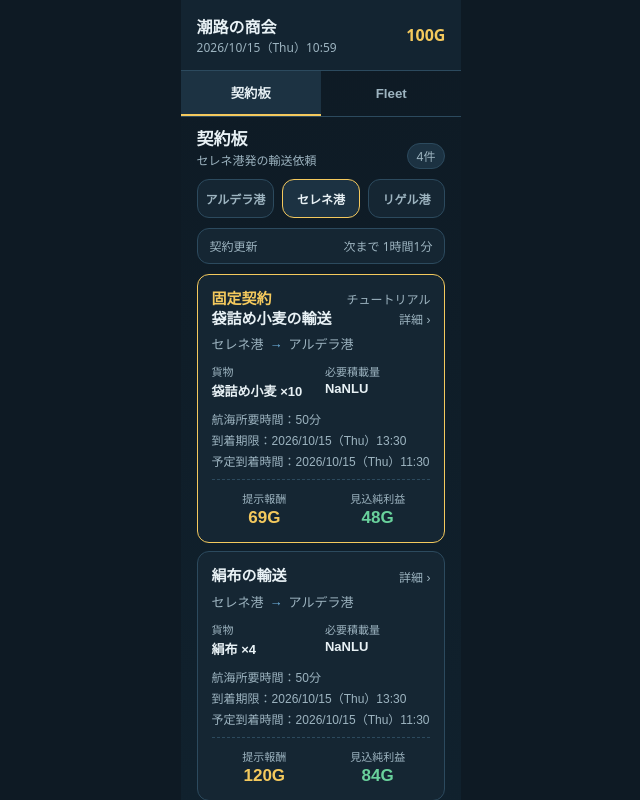
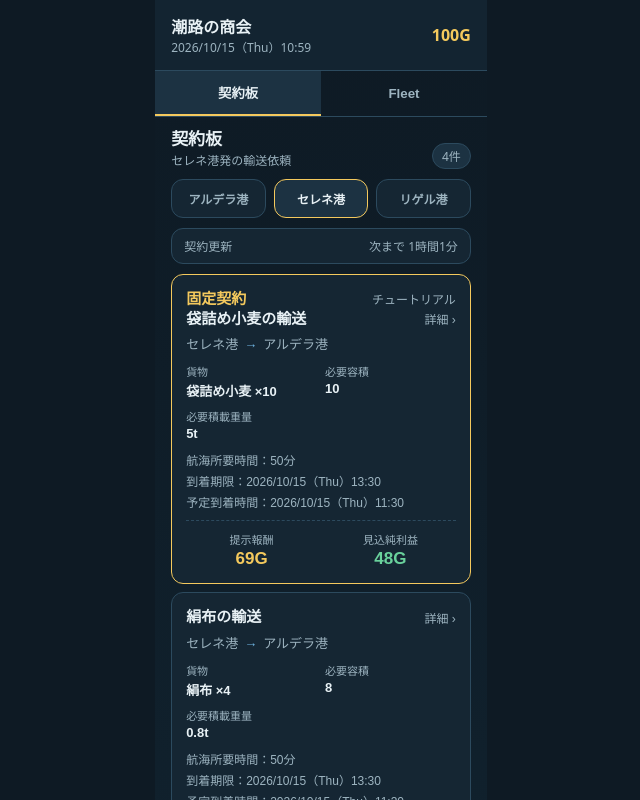
Before and after one commit to Shienori/shioji-no-shokai, a React (Vite) app in the folder shioji-no-shokai-mvp/: page / in a window 1280 px wide. Shown: the top 800 px of the page, without its empty margins (319-959 px from the left). Built offline with nearby package versions, Linux system fonts and the light colour scheme.

Commit message:
refactor: display cargo volume and weight across contract and fleet UI

```diff
--- a/shioji-no-shokai-mvp/src/components/contract/ContractCard.tsx
+++ b/shioji-no-shokai-mvp/src/components/contract/ContractCard.tsx
@@ -16,7 +16,8 @@ export function ContractCard({ contract, onSelect }: ContractCardProps) {
   const fromPort = getPortById(route.fromPortId);
   const toPort = getPortById(route.toPortId);
   const netProfit = Math.floor(contract.offeredReward * 0.7);
-  const requiredLoadUnits = cargo.loadUnitsPerUnit * contract.quantity;
+  const requiredCargoVolume = cargo.unitVolume * contract.quantity;
+  const requiredCargoWeight = cargo.weightPerUnit * contract.quantity;
   const realDeadlineMs = (contract.deadlineHours * 60 * 60 * 1000) / GAME_TIME_MULTIPLIER;
   const deadlineTime = floorTo30Minutes(Date.now() + realDeadlineMs);
   const estimatedArrivalTime = floorTo30Minutes(Date.now() + route.baseVoyageHours * 60 * 60 * 1000 / GAME_TIME_MULTIPLIER);
@@ -41,8 +42,12 @@ export function ContractCard({ contract, onSelect }: ContractCardProps) {
           <span className="contract-fact-value">{cargo.name} ×{contract.quantity}</span>
         </div>
         <div className="contract-fact">
-          <span className="contract-fact-label">必要積載量</span>
-          <span className="contract-fact-value">{requiredLoadUnits}LU</span>
+          <span className="contract-fact-label">必要容積</span>
+          <span className="contract-fact-value">{requiredCargoVolume}</span>
+        </div>
+        <div className="contract-fact">
+          <span className="contract-fact-label">必要積載重量</span>
+          <span className="contract-fact-value">{requiredCargoWeight}t</span>
         </div>
       </div>
       <p className="contract-deadline">航海所要時間：{voyageDurationLabel}</p>
--- a/shioji-no-shokai-mvp/src/components/contract/ContractDetailScreen.tsx
+++ b/shioji-no-shokai-mvp/src/components/contract/ContractDetailScreen.tsx
@@ -44,6 +44,8 @@ export function ContractDetailScreen({
   const deadlineLabel = formatDateTime(deadlineTime.getTime());
   const estimatedArrivalLabel = formatDateTime(estimatedArrivalTime.getTime());
   const voyageDurationLabel = formatDuration(route.baseVoyageHours * 60 * 60 * 1000 / GAME_TIME_MULTIPLIER);
+  const requiredCargoVolume = cargo.unitVolume * contract.quantity;
+  const requiredCargoWeight = cargo.weightPerUnit * contract.quantity;
   const canAccept = eligibleShips.length > 0;
 
   return (
@@ -58,6 +60,8 @@ export function ContractDetailScreen({
           <div className="kv"><span>貨物</span><span>{cargo.name} ×{contract.quantity}</span></div>
           <div className="kv"><span>航路</span><span>{fromPort.name} → {toPort.name}</span></div>
           <div className="kv"><span>距離</span><span>{route.distance}海里</span></div>
+          <div className="kv"><span>必要容積</span><span>{requiredCargoVolume}</span></div>
+          <div className="kv"><span>必要積載重量</span><span>{requiredCargoWeight}t</span></div>
           <div className="kv"><span>航海所要時間</span><span>{voyageDurationLabel}</span></div>
           <div className="kv"><span>予定到着時間</span><span>{estimatedArrivalLabel}</span></div>
           <div className="kv"><span>到着期限</span><span>{deadlineLabel}</span></div>
@@ -87,7 +91,7 @@ export function ContractDetailScreen({
                   >
                     <span className="ship-select-name">{ship.name}</span>
                     <span className="ship-select-meta">
-                      積載量 {ship.maxLoadUnits}LU／状態 {ship.status}
+                      容積 {ship.maxCargoVolume}／積載重量 {ship.maxCargoWeight}t／状態 {ship.status}
                     </span>
                   </button>
                 );
--- a/shioji-no-shokai-mvp/src/components/fleet/FleetPanel.tsx
+++ b/shioji-no-shokai-mvp/src/components/fleet/FleetPanel.tsx
@@ -72,7 +72,7 @@ export function FleetPanel({ ship, voyage, contract, progress, operationTime }:
         <div className="contract-card fleet-card">
           <div className="contract-card-heading">
             <h3>{ship.name}</h3>
-            <span className="contract-card-detail">積載 {contract ? contract.quantity : 0}/{ship.maxLoadUnits}LU</span>
+            <span className="contract-card-detail">容積 {ship.maxCargoVolume}／積載重量 {ship.maxCargoWeight}t</span>
           </div>
           <div className="progress-block">
             <div className="progress-heading">
--- a/shioji-no-shokai-mvp/src/components/fleet/ShipDetailModal.tsx
+++ b/shioji-no-shokai-mvp/src/components/fleet/ShipDetailModal.tsx
@@ -19,7 +19,8 @@ export function ShipDetailModal({ ship, open, onClose }: ShipDetailModalProps) {
         <div className="kv"><span>常用速力</span><span>{ship.cruisingSpeedKnots}ノット</span></div>
         <div className="kv"><span>機関種類</span><span>{ship.engineType}</span></div>
         <div className="kv"><span>機関出力</span><span>{ship.engineOutput}</span></div>
-        <div className="kv"><span>積載力</span><span>{ship.maxLoadUnits}LU</span></div>
+        <div className="kv"><span>容積</span><span>{ship.maxCargoVolume}</span></div>
+        <div className="kv"><span>積載重量</span><span>{ship.maxCargoWeight}t</span></div>
         <button className="btn btn-primary" onClick={onClose}>閉じる</button>
       </div>
     </div>
```
